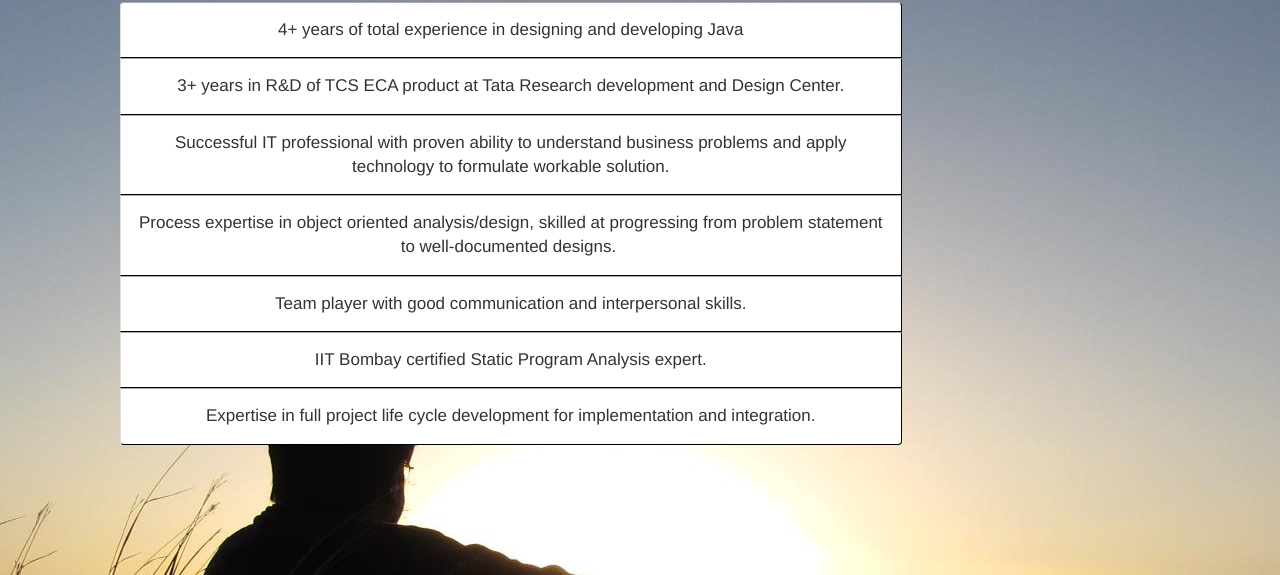
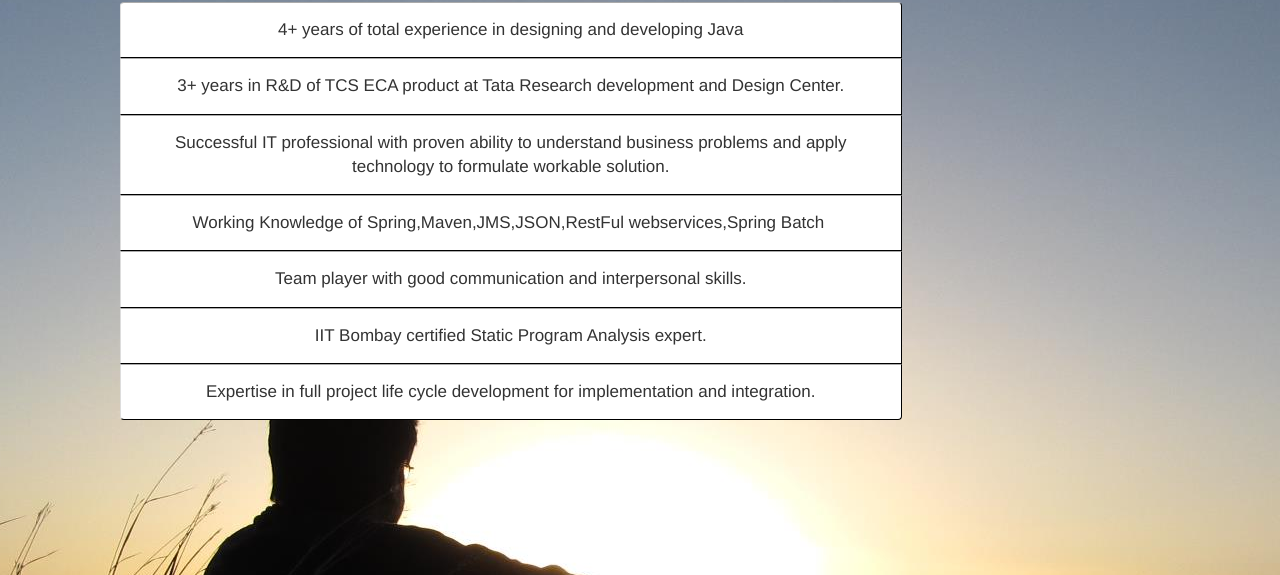
Before and after one commit to abhishekash-zz/me, a plain HTML site: page resume/index.html in a window 1280 px wide. Shown: the part 225-800 px from the top of the page. Drawn offline with Linux system fonts and the light colour scheme; a script that the page names is missing; files whose address does not match are found by name.

Commit message:
Update index.html
modified.

```diff
--- a/resume/index.html
+++ b/resume/index.html
@@ -49,7 +49,7 @@
                             <div class="list-group-item summaryItem box">
                                 Successful IT professional with proven ability to understand business problems and apply technology to formulate workable solution.</div>
                             <div class="list-group-item summaryItem box">
-                                <div>Process expertise in object oriented analysis/design, skilled at progressing from problem statement to well-documented designs.&nbsp;
+                                <div>Working Knowledge of Spring,Maven,JMS,JSON,RestFul webservices,Spring Batch&nbsp;
                                 </div>
                             </div>
                             <div class="list-group-item summaryItem box">
```
